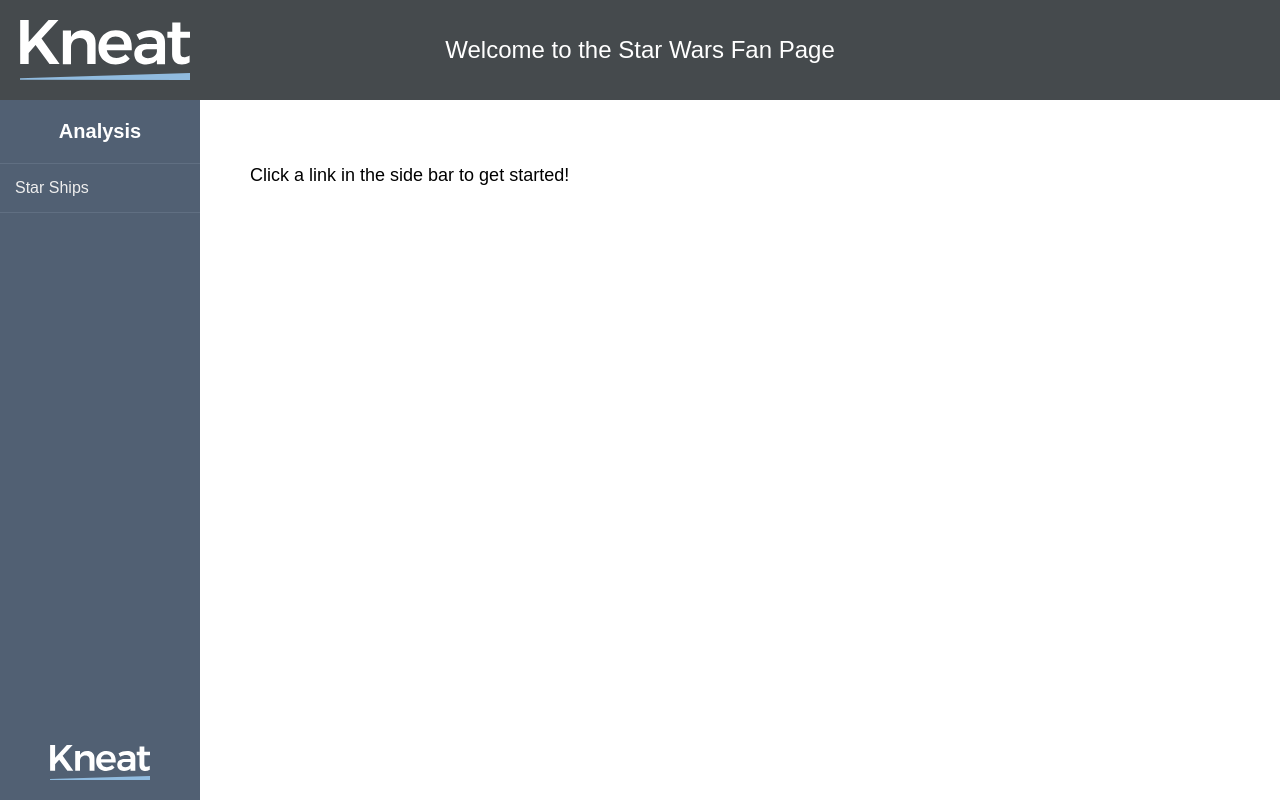
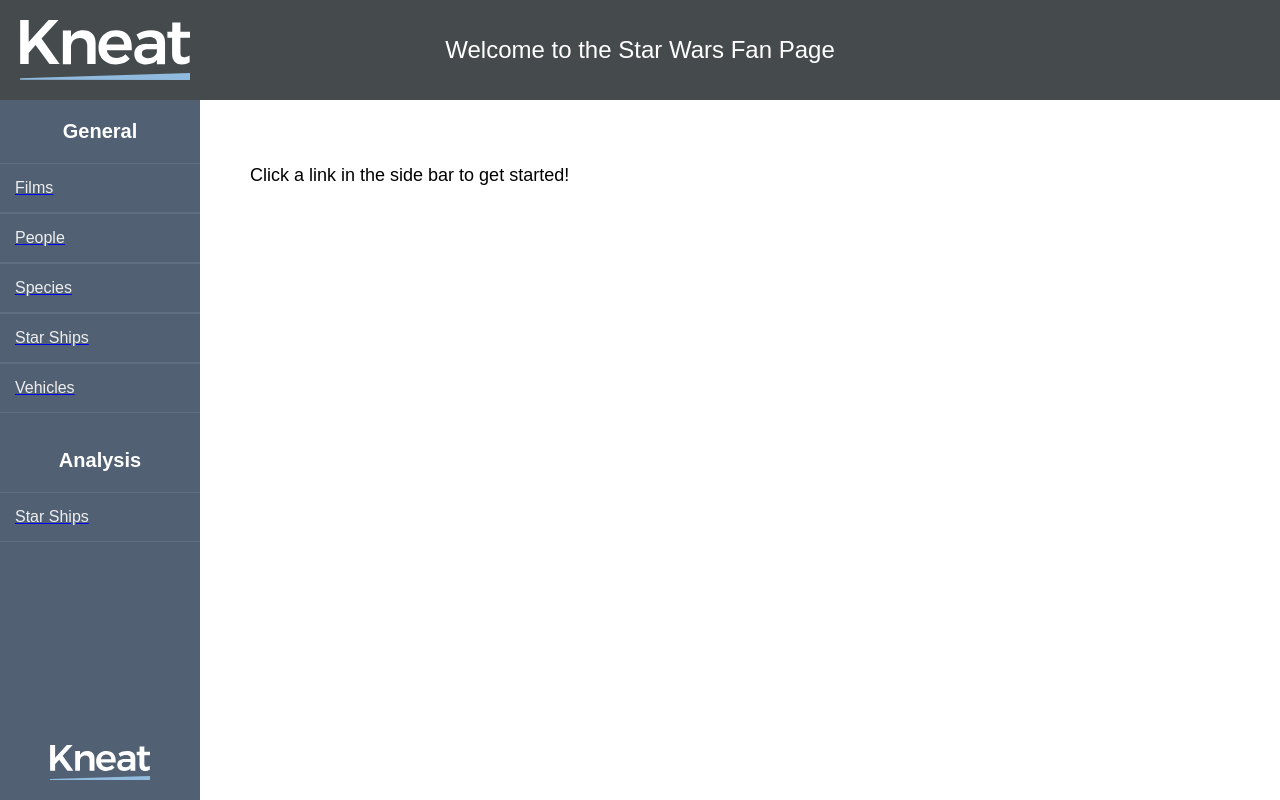
Before and after one commit to quigleyniall/kneat, a React (Create React App) app in the folder client/: page / in a window 1280 px wide. Built offline with nearby package versions, Linux system fonts and the light colour scheme.

Commit message:
Remove props for side bar

```diff
--- a/client/src/components/Page/Page.tsx
+++ b/client/src/components/Page/Page.tsx
@@ -6,15 +6,14 @@ import './Page.scss';
 
 interface IProps {
   navHeader?: string;
-  analysisLinks: string[];
   children: React.ReactNode;
 }
 
-const Page = ({ children, navHeader, analysisLinks }: IProps) => (
+const Page = ({ children, navHeader }: IProps) => (
   <div className="page-wrapper">
     <Nav data-test="nav" navHeader={navHeader} />
     <div className="page">
-      <SideBar data-test="side-bar" analysisLinks={analysisLinks} />
+      <SideBar data-test="side-bar" />
       <div className="main" data-test="page-children">
         {children}
       </div>
--- a/client/src/components/Page/SideBar/SideBar.tsx
+++ b/client/src/components/Page/SideBar/SideBar.tsx
@@ -1,19 +1,34 @@
 import React from 'react';
+import { Link } from 'react-router-dom';
 import kneat from '../../../assets/kneat-logo.svg';
 import './SideBar.scss';
 
-const Sidemenu = ({ analysisLinks }: { analysisLinks: string[] }) => (
+const Sidemenu = () => (
   <div className="sidebar">
     <div className="top">
+      <div className="sidebar-header">General</div>
+      <ul className="menu">
+        <Link to="/films" className="routerLink">
+          <li className="link">Films</li>
+        </Link>
+        <Link to="/people" className="routerLink">
+          <li className="link">People</li>
+        </Link>
+        <Link to="/species" className="routerLink">
+          <li className="link">Species</li>
+        </Link>
+        <Link to="/starship" className="routerLink">
+          <li className="link">Star Ships</li>
+        </Link>
+        <Link to="/vehicles" className="routerLink">
+          <li className="link">Vehicles</li>
+        </Link>
+      </ul>
       <div className="sidebar-header">Analysis</div>
-      <ul className="menu" data-test="analysis-container">
-        {analysisLinks.map((link, i) => {
-          return (
-            <li key={i} className="link">
-              {link}
-            </li>
-          );
-        })}
+      <ul className="menu">
+        <Link to="/starship/analysis" className="routerLink">
+          <li className="link">Star Ships</li>
+        </Link>
       </ul>
     </div>
     <img src={kneat} alt="logo" className="logo" />
--- a/client/src/pages/Home/Home.tsx
+++ b/client/src/pages/Home/Home.tsx
@@ -2,11 +2,7 @@ import React from 'react';
 import { Page, Heading } from '../../components';
 
 const Home = () => (
-  <Page
-    data-test="page"
-    navHeader="Welcome to the Star Wars Fan Page"
-    analysisLinks={['Star Ships']}
-  >
+  <Page data-test="page" navHeader="Welcome to the Star Wars Fan Page">
     <Heading text="Click a link in the side bar to get started!" />
   </Page>
 );
--- a/client/src/pages/StarShipAnalysis/StarShipAnalysis.tsx
+++ b/client/src/pages/StarShipAnalysis/StarShipAnalysis.tsx
@@ -101,7 +101,6 @@ export class UnconnectedStarShipAnalysis extends React.Component<IProps> {
       <Page
         data-test="page"
         navHeader="Find the perfect Star Ship for your Journey"
-        analysisLinks={['Star Ships']}
       >
         <Heading text="Enter the distance you wish to travel to calculate the number of re-supplies needed" />
         <SearchBar
```
Also changed, not shown: 1 other file (tests, documents, lock files or other folders).
